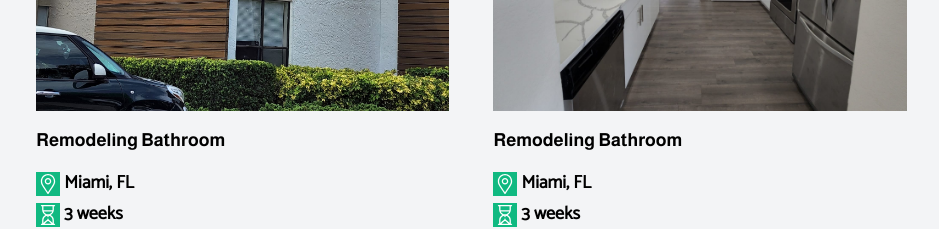
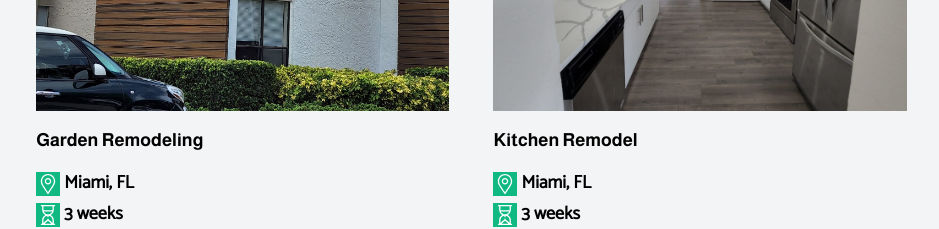
Before and after one commit to miklzn/GHConstructions, a React (Create React App) app: page / in a window 1280 px wide. Shown: the part 2880-3109 px from the top of the page, without its empty margins (170-1109 px from the left). Built offline with nearby package versions, Linux system fonts and the light colour scheme.

Commit message:
fix in projects

```diff
--- a/src/components/Home.jsx
+++ b/src/components/Home.jsx
@@ -361,7 +361,7 @@ const Home = () => {
                       <div className="md:mt-4">
                         <div>
                           <h3 className="font-almarai my-2 sm:my-6 md:my-4">
-                            Remodeling Bathroom
+                            Garden Remodeling
                           </h3>
                         </div>
                         <div className="space-y-1 ">
@@ -405,7 +405,7 @@ const Home = () => {
                       <div className="md:mt-4">
                         <div>
                           <h3 className="font-almarai my-2 sm:my-6 md:my-4">
-                            Remodeling Bathroom
+                            Kitchen Remodel
                           </h3>
                         </div>
                         <div className="space-y-1">
@@ -453,7 +453,7 @@ const Home = () => {
                       <div className="md:mt-4">
                         <div>
                           <h3 className="font-almarai my-2 sm:my-6 md:my-4">
-                            Remodeling Bathroom
+                            Bathroom Remodelation
                           </h3>
                         </div>
                         <div className="space-y-1 ">
@@ -497,7 +497,7 @@ const Home = () => {
                       <div className="md:mt-4">
                         <div>
                           <h3 className="font-almarai my-2 sm:my-6 md:my-4">
-                            Remodeling Bathroom
+                            Kitchen Remodel
                           </h3>
                         </div>
                         <div className="space-y-1">
```
